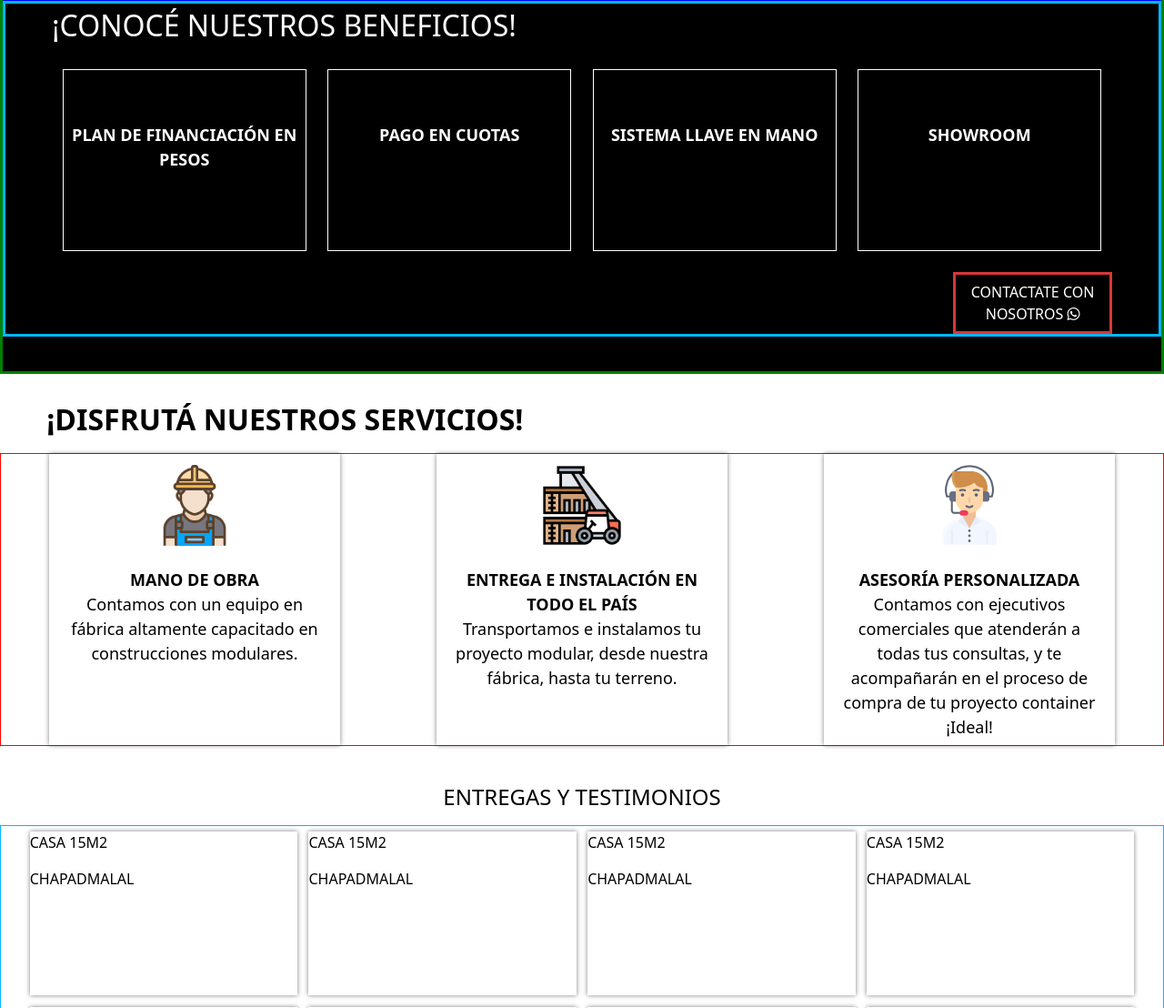
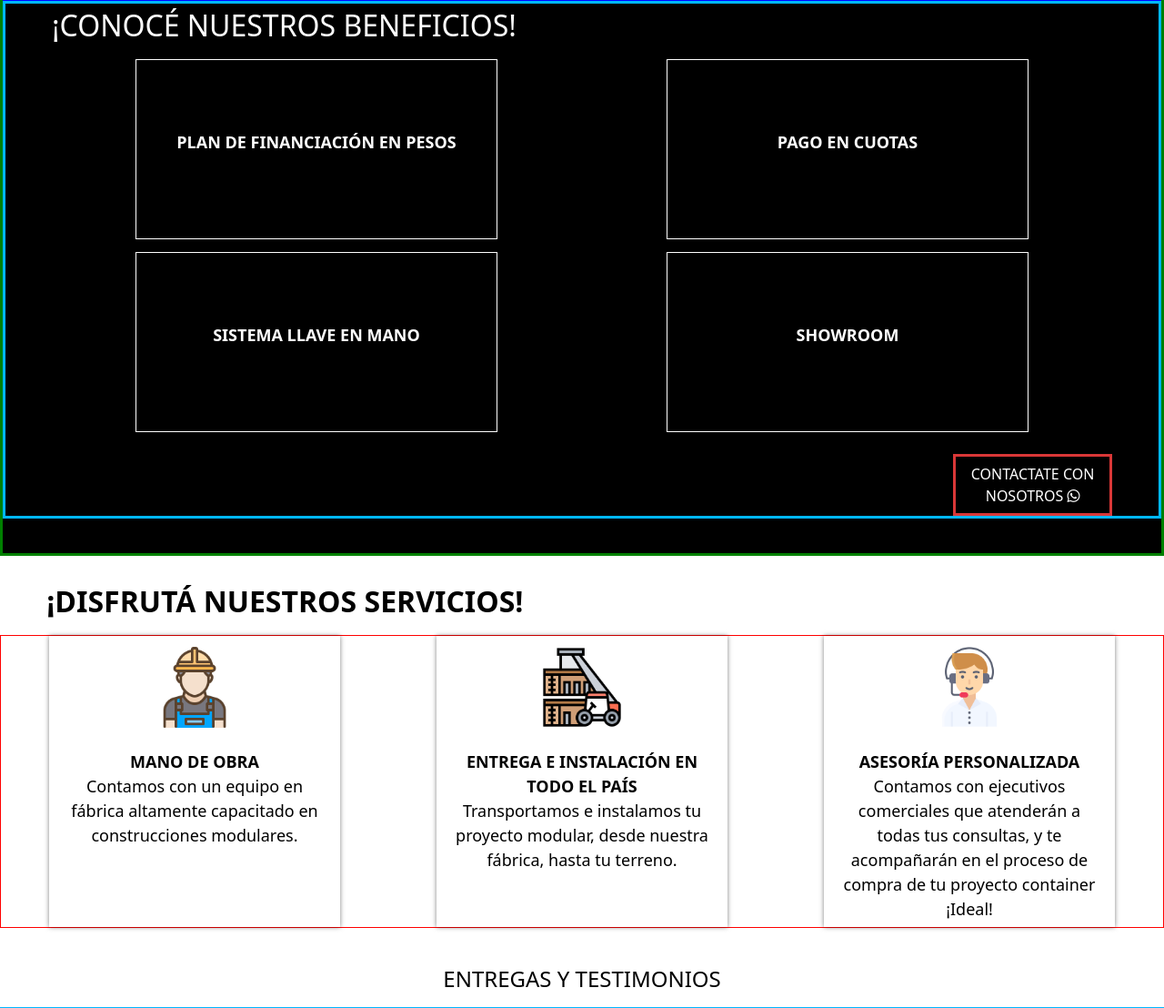
Before and after one commit to Elias-Zurita/Importainer, a Node server app: page / in a window 1280 px wide. Shown: the part 1846-2954 px from the top of the page at 91% size. Run offline with Node 20, Linux system fonts and the light colour scheme; data comes from the database, SQL or seed files in the repository; some libraries are stand-ins or nearby versions.

Commit message:
estilos home

```diff
--- a/public/stylesheets/Index.css
+++ b/public/stylesheets/Index.css
@@ -182,6 +182,8 @@ a {
   font-size: 1.2em;
   font-weight: bold;
 }
+
+/* --- SECCION TARJETAS GIRATORIAS --- */
 .beneficiosAcerca{
   border: #00B7FF solid;
   width: 100%;
@@ -190,22 +192,55 @@ a {
 .beneficiosTitulo{
   font-size: xx-large;
 }
-.tarjetasBeneficios{
+
+/*--- Tarjetas giratorias ---*/
+.cardPadre{
   display: flex;
-  justify-content: space-around;
-  margin: 2% 0 2% 0;
+  flex-wrap: wrap;
+  justify-content: space-around
 }
-.tarjetasBeneficios div{
+.card{
+  margin-top:1%;
+  position: relative;
+  width: 400px;
+  height:200px;
+  background-color: black;
+  color: white;
+  font-size:large;
+  font-weight: bold;
+}
+.card div{
+  position: absolute;
+  width: 100%;
+  height: 100%;
+  display: flex;
+  align-items: center;
+  justify-content: center;
+  text-align: center;
+  backface-visibility: hidden;
+  transition: 0.5s;
+  background-color: black;
+}
+.card .front{
+  background-color: black;
+  transform: perspective(500px) rotateY(0deg);
   border: white solid 1px;
-  width: 23%;
-  height: 200px;
-  font-size: large;
-  font-weight: bold;
-  text-align: center;
-  padding-top: 5%; /* centra el texto dentro de la tarjeta sobre el eje Y */
 }
+.card .back{
+  background-color: black;
+  transform: perspective(500px) rotateY(180deg);
+  border: white solid 1px;
+}
+.card:hover .front{
+  transform: perspective(500px) rotateY(180deg);
+}
+.card:hover .back{
+  transform: perspective(500px) rotateY(360deg);
+}
+
 .botonBeneficios{
   text-align: end;
+  margin-top:2%
 }
 .botonBeneficios button{
   padding: 7px;
@@ -249,7 +284,7 @@ a {
 }
 .seccionEntregasHome{
   border: rgb(0, 183, 255) solid 1px;
-  margin-bottom: 5%;
+  margin-bottom: 3%;
   margin-top: 1%;
   display: flex;
   flex-direction: row;
@@ -258,8 +293,34 @@ a {
   padding: 0 2% 0 2%;
 }
 .tarjetasEntregasHome{
-  width: 24%;
+  width: 430px;
+  height: 250px;
   box-shadow: 0 0 5px rgba(0,0,0,.5);
   margin: 0.5% 0.5% 0.5% 0.5%;
-  height: 180px;
+  position: relative;
+  overflow: hidden;
+  cursor: pointer;
 }
+.tarjetasEntregasHome:hover{
+  transition: 0.9s;
+  transform: translateY(-5%);
+}
+.tarjetasEntregasHome img{
+  width: 100%;
+}
+.subtituloEntregasIndex{
+  position: absolute;
+  bottom: 0;
+  width: 100%;
+  height: 20%;
+  padding-left: 20px;
+  text-align: left;
+  color: white;
+  background: rgba(40, 53, 50, 0.8);
+  display: flex;
+  flex-direction: column;
+  justify-content: center;
+  font-size: 15px;
+  font-weight: bold;
+  text-transform:uppercase;
+}
--- a/public/stylesheets/listEntrega.css
+++ b/public/stylesheets/listEntrega.css
@@ -16,7 +16,6 @@
     width:550px; /* Debe estar en PX para que las cajas se desplazen hacia abajo al achicarse la resolucion */
     position: relative;
     box-shadow: 0 0 5px rgba(0,0,0,.5);
-    position: relative;
     margin-top:20px;
     cursor: pointer;
     text-transform:uppercase;
--- a/src/controllers/mainController.js
+++ b/src/controllers/mainController.js
@@ -1,8 +1,15 @@
 const path = require("path");
+const db = require ("../db/models"); // nos permite utilizar la base de datos
+const {Op} = require("sequelize");
 
 const controller = {
     index: (req, res) =>{
-        res.render('index')    // renderiza el index
+        db.Entrega.findAll({
+            include: [{association: "Modelo"}]
+        })
+            .then(function(entregas){
+                res.render('index', {entregas:entregas})
+            })
     },
     sistemaConstructivo: (req, res) =>{
         res.render('sistemaConstructivo')
--- a/src/views/index.ejs
+++ b/src/views/index.ejs
@@ -160,12 +160,43 @@
 
       <div class="beneficiosAcerca">
         <div class="beneficiosTitulo">¡CONOCÉ NUESTROS BENEFICIOS!</div>
-        <div class="tarjetasBeneficios">
-          <div>PLAN DE FINANCIACIÓN EN PESOS</div>
-          <div>PAGO EN CUOTAS</div>
-          <div>SISTEMA LLAVE EN MANO</div>
-          <div>SHOWROOM</div>
+
+        <!--  TARJETAS GIRATORIAS  -->
+        <div class="cardPadre">
+          <div class="card">
+            <div class="face front">
+              <p>PLAN DE FINANCIACIÓN EN PESOS</p>
+            </div>
+            <div class="face back">
+              <p>Te ofrecemos la oportunidad de construir tu proyecto 100% financiado.</p>
+            </div>
+          </div>
+          <div class="card">
+            <div class="face front">
+              <p>PAGO EN CUOTAS</p>
+            </div>
+            <div class="face back">
+              <p>Contamos con excelentes planes de pago en cuotas, ajustados a tu necesidad.</p>
+            </div>
+          </div>
+          <div class="card">
+            <div class="face front">
+              <p>SISTEMA LLAVE EN MANO</p>
+            </div>
+            <div class="face back">
+              <p>Entregamos las llaves de tu proyecto ¡Listo para habitar!</p>
+            </div>
+          </div>
+          <div class="card">
+            <div class="face front">
+              <p>SHOWROOM</p>
+            </div>
+            <div class="face back">
+              <p>Te ofrecemos un espacio donde podrás conocer cómo es nuestro sistema constructivo y asesorarte en tu compra.</p>
+            </div>
+          </div>
         </div>
+
         <div class="botonBeneficios"><button>CONTACTATE CON NOSOTROS <i class="fa-brands fa-whatsapp"></i></button></div>
       </div>
     </div>
@@ -195,55 +226,19 @@
 
     <!-- Seccion de Entregas  -->
     <div class="tituloEntregasHome">ENTREGAS Y TESTIMONIOS</div>
+
     <div class="seccionEntregasHome">
+      <% entregas.forEach(function(entrega){ %>
       <div class="tarjetasEntregasHome">
-        <div class="entregaHome">
-          <p>CASA 15M2</p>
-          <p>CHAPADMALAL</p>
+        <a href="/entregas/detalle/<%= entrega.id %>">
+        <img src="/images/entregas/<%= entrega.imagen %>">
+        <div class="subtituloEntregasIndex">
+          <div><%= entrega.nombre %></div>
+          <div><%= entrega.ubicacion %></div>
         </div>
+        </a>
       </div>
-      <div class="tarjetasEntregasHome">
-        <div class="entregaHome">
-          <p>CASA 15M2</p>
-          <p>CHAPADMALAL</p>
-        </div>
-      </div>
-      <div class="tarjetasEntregasHome">
-        <div class="entregaHome">
-          <p>CASA 15M2</p>
-          <p>CHAPADMALAL</p>
-        </div>
-      </div>
-      <div class="tarjetasEntregasHome">
-        <div class="entregaHome">
-          <p>CASA 15M2</p>
-          <p>CHAPADMALAL</p>
-        </div>
-      </div>
-      <div class="tarjetasEntregasHome">
-        <div class="entregaHome">
-          <p>CASA 15M2</p>
-          <p>CHAPADMALAL</p>
-        </div>
-      </div>
-      <div class="tarjetasEntregasHome">
-        <div class="entregaHome">
-          <p>CASA 15M2</p>
-          <p>CHAPADMALAL</p>
-        </div>
-      </div>
-      <div class="tarjetasEntregasHome">
-        <div class="entregaHome">
-          <p>CASA 15M2</p>
-          <p>CHAPADMALAL</p>
-        </div>
-      </div>
-      <div class="tarjetasEntregasHome">
-        <div class="entregaHome">
-          <p>CASA 15M2</p>
-          <p>CHAPADMALAL</p>
-        </div>
-      </div>
+      <% }) %>
     </div>
 
 
```
